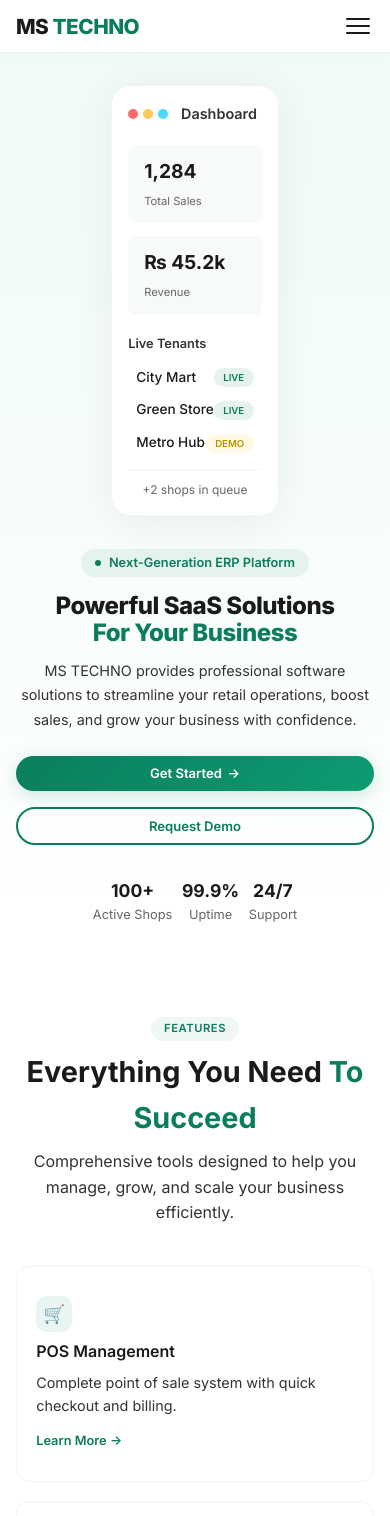
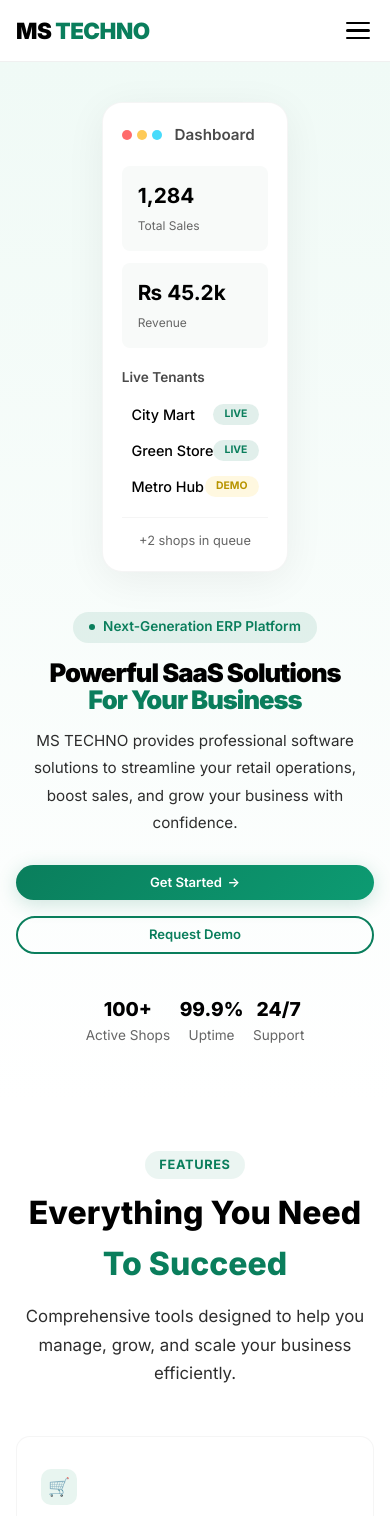
Before and after one commit to muqaddarshaheer/MS---TECHNO, a React (Vite) app in the folder frontend/: page / in a window 390 px wide. Shown: the top 1516 px of the page. Built offline with nearby package versions, Linux system fonts and the light colour scheme; no server answers.

Commit message:
miniumum change

```diff
--- a/frontend/src/pages/Landing.css
+++ b/frontend/src/pages/Landing.css
@@ -1,19 +1,21 @@
 /* ============================================
-   LANDING PAGE - CLEAN & PROFESSIONAL
-   Minimal, Clear, and Readable
+   LANDING PAGE - CRYSTAL CLEAR
+   Everything Visible and Readable
    ============================================ */
 
-/* ===== Fonts ===== */
-@import url('https://fonts.googleapis.com/css2?family=Inter:wght@400;500;600;700;800&display=swap');
+/* ===== Font ===== */
+@import url('https://fonts.googleapis.com/css2?family=Inter:wght@400;500;600;700;800;900&display=swap');
 
 :root {
   --primary: #0a7e5c;
   --primary-dark: #066349;
   --primary-light: #e8f5f0;
   --primary-bg: #f0faf6;
-  --text-dark: #1a1a1a;
-  --text-gray: #333333;
-  --text-light: #666666;
+  --black: #000000;
+  --dark: #1a1a1a;
+  --gray-dark: #2d2d2d;
+  --gray: #4a4a4a;
+  --gray-light: #666666;
   --white: #ffffff;
   --bg-light: #f8faf9;
   --shadow: 0 4px 20px rgba(0, 0, 0, 0.06);
@@ -37,9 +39,10 @@
 body {
   font-family: 'Inter', -apple-system, BlinkMacSystemFont, sans-serif;
   background: var(--white);
-  color: var(--text-dark);
+  color: var(--black);
   line-height: 1.6;
   -webkit-font-smoothing: antialiased;
+  font-size: 16px;
 }
 
 .landing {
@@ -51,30 +54,32 @@
   display: inline-flex;
   align-items: center;
   gap: 0.5rem;
-  padding: 0.65rem 1.5rem;
+  padding: 0.7rem 1.6rem;
   border-radius: 999px;
-  font-weight: 600;
-  font-size: 0.9rem;
+  font-weight: 700;
+  font-size: 0.95rem;
   text-decoration: none;
   transition: var(--transition);
   border: none;
   cursor: pointer;
+  color: var(--white);
 }
 
 .btn-primary {
   background: var(--primary);
-  color: #fff;
+  color: #ffffff;
+  box-shadow: 0 4px 15px rgba(10, 126, 92, 0.25);
 }
 
 .btn-primary:hover {
   background: var(--primary-dark);
   transform: translateY(-2px);
-  box-shadow: 0 6px 25px rgba(10, 126, 92, 0.3);
+  box-shadow: 0 6px 25px rgba(10, 126, 92, 0.35);
 }
 
 .btn-outline {
   background: transparent;
-  color: var(--text-dark);
+  color: var(--black);
   border: 2px solid var(--primary);
 }
 
@@ -84,13 +89,13 @@
 }
 
 .btn-hero {
-  padding: 0.8rem 2rem;
-  font-size: 1rem;
+  padding: 0.9rem 2.2rem;
+  font-size: 1.05rem;
 }
 
 .btn-nav {
-  padding: 0.45rem 1.2rem;
-  font-size: 0.85rem;
+  padding: 0.5rem 1.4rem;
+  font-size: 0.9rem;
 }
 
 .btn-arrow {
@@ -99,12 +104,13 @@
 }
 
 .btn-hero:hover .btn-arrow {
-  transform: translateX(4px);
+  transform: translateX(5px);
 }
 
 .btn-pricing {
   width: 100%;
-  padding: 0.75rem;
+  padding: 0.8rem;
+  font-size: 1rem;
 }
 
 /* ===== Navbar ===== */
@@ -112,24 +118,24 @@
   position: sticky;
   top: 0;
   z-index: 100;
-  background: rgba(255, 255, 255, 0.95);
+  background: rgba(255, 255, 255, 0.98);
   backdrop-filter: blur(12px);
-  border-bottom: 1px solid rgba(0, 0, 0, 0.05);
+  border-bottom: 1px solid rgba(0, 0, 0, 0.06);
 }
 
 .nav-container {
   max-width: 1100px;
   margin: 0 auto;
-  padding: 0.7rem 2rem;
+  padding: 0.8rem 2rem;
   display: flex;
   justify-content: space-between;
   align-items: center;
 }
 
 .nav-logo {
-  font-size: 1.3rem;
-  font-weight: 800;
-  color: var(--text-dark);
+  font-size: 1.4rem;
+  font-weight: 900;
+  color: var(--black);
   text-decoration: none;
   letter-spacing: -0.5px;
 }
@@ -150,8 +156,8 @@
 
 .nav-toggle span {
   width: 24px;
-  height: 2px;
-  background: var(--text-dark);
+  height: 2.5px;
+  background: var(--black);
   border-radius: 2px;
   transition: var(--transition);
 }
@@ -171,16 +177,16 @@
 .nav-menu {
   display: flex;
   align-items: center;
-  gap: 0.5rem;
+  gap: 0.8rem;
 }
 
 .nav-menu a:not(.btn) {
-  color: var(--text-gray);
+  color: var(--gray);
   text-decoration: none;
-  padding: 0.4rem 0.9rem;
+  padding: 0.5rem 1rem;
   border-radius: 8px;
   font-weight: 500;
-  font-size: 0.9rem;
+  font-size: 0.95rem;
   transition: var(--transition);
 }
 
@@ -191,7 +197,7 @@
 
 /* ===== Hero ===== */
 .hero {
-  padding: 4rem 2rem 5rem;
+  padding: 5rem 2rem 6rem;
   background: linear-gradient(180deg, var(--primary-bg) 0%, var(--white) 100%);
 }
 
@@ -200,7 +206,7 @@
   margin: 0 auto;
   display: grid;
   grid-template-columns: 1.1fr 0.9fr;
-  gap: 3rem;
+  gap: 3.5rem;
   align-items: center;
 }
 
@@ -208,11 +214,11 @@
   display: inline-flex;
   align-items: center;
   gap: 0.5rem;
-  background: rgba(10, 126, 92, 0.08);
+  background: rgba(10, 126, 92, 0.1);
   color: var(--primary);
-  padding: 0.25rem 0.9rem;
+  padding: 0.3rem 1rem;
   border-radius: 999px;
-  font-size: 0.8rem;
+  font-size: 0.85rem;
   font-weight: 600;
   margin-bottom: 1rem;
 }
@@ -226,12 +232,12 @@
 }
 
 .hero-title {
-  font-size: clamp(2.2rem, 4vw, 3.5rem);
-  font-weight: 800;
-  color: var(--text-dark);
-  line-height: 1.1;
+  font-size: clamp(2.5rem, 4.5vw, 3.8rem);
+  font-weight: 900;
+  color: var(--black);
+  line-height: 1.08;
   margin-bottom: 0.8rem;
-  letter-spacing: -0.5px;
+  letter-spacing: -1px;
 }
 
 .hero-highlight {
@@ -239,23 +245,23 @@
 }
 
 .hero-description {
-  font-size: 1.05rem;
-  color: var(--text-gray);
-  line-height: 1.7;
-  max-width: 460px;
-  margin-bottom: 1.5rem;
+  font-size: 1.1rem;
+  color: var(--gray-dark);
+  line-height: 1.8;
+  max-width: 480px;
+  margin-bottom: 1.8rem;
 }
 
 .hero-actions {
   display: flex;
   gap: 1rem;
   flex-wrap: wrap;
-  margin-bottom: 2rem;
+  margin-bottom: 2.5rem;
 }
 
 .hero-stats {
   display: flex;
-  gap: 2rem;
+  gap: 2.5rem;
 }
 
 .stat-item {
@@ -264,21 +270,21 @@
 }
 
 .stat-number {
-  font-size: 1.3rem;
-  font-weight: 700;
-  color: var(--text-dark);
+  font-size: 1.5rem;
+  font-weight: 800;
+  color: var(--black);
 }
 
 .stat-label {
-  font-size: 0.8rem;
-  color: var(--text-light);
+  font-size: 0.85rem;
+  color: var(--gray-light);
 }
 
 /* ===== Dashboard Card ===== */
 .dashboard-card {
   background: var(--white);
   border-radius: var(--radius-lg);
-  padding: 1.5rem;
+  padding: 1.8rem;
   box-shadow: 0 8px 40px rgba(0, 0, 0, 0.06);
   border: 1px solid rgba(0, 0, 0, 0.04);
 }
@@ -308,8 +314,8 @@
 
 .dashboard-title {
   font-weight: 600;
-  color: var(--text-gray);
-  font-size: 0.9rem;
+  color: var(--gray);
+  font-size: 0.95rem;
 }
 
 .dashboard-stats {
@@ -321,35 +327,35 @@
 
 .dash-stat {
   background: var(--bg-light);
-  padding: 0.7rem 1rem;
+  padding: 0.8rem 1rem;
   border-radius: 8px;
 }
 
 .dash-stat-number {
   display: block;
-  font-size: 1.2rem;
+  font-size: 1.3rem;
   font-weight: 700;
-  color: var(--text-dark);
+  color: var(--black);
 }
 
 .dash-stat-label {
-  font-size: 0.7rem;
-  color: var(--text-light);
+  font-size: 0.75rem;
+  color: var(--gray-light);
 }
 
 .dash-shops-title {
-  font-size: 0.8rem;
+  font-size: 0.85rem;
   font-weight: 600;
-  color: var(--text-gray);
+  color: var(--gray);
   display: block;
-  margin-bottom: 0.4rem;
+  margin-bottom: 0.5rem;
 }
 
 .dash-shop-item {
   display: flex;
   justify-content: space-between;
   align-items: center;
-  padding: 0.35rem 0.5rem;
+  padding: 0.4rem 0.6rem;
   border-radius: 6px;
   transition: var(--transition);
 }
@@ -360,40 +366,40 @@
 
 .dash-shop-name {
   font-weight: 500;
-  color: var(--text-dark);
-  font-size: 0.85rem;
+  color: var(--black);
+  font-size: 0.9rem;
 }
 
 .dash-shop-status {
-  font-size: 0.6rem;
-  font-weight: 600;
-  padding: 0.1rem 0.6rem;
+  font-size: 0.65rem;
+  font-weight: 700;
+  padding: 0.15rem 0.7rem;
   border-radius: 999px;
   text-transform: uppercase;
 }
 
 .dash-shop-status.live {
-  background: rgba(10, 126, 92, 0.1);
+  background: rgba(10, 126, 92, 0.12);
   color: var(--primary);
 }
 
 .dash-shop-status.demo {
-  background: rgba(255, 193, 7, 0.1);
+  background: rgba(255, 193, 7, 0.12);
   color: #b89400;
 }
 
 .dashboard-footer {
-  margin-top: 0.6rem;
-  padding-top: 0.6rem;
+  margin-top: 0.8rem;
+  padding-top: 0.8rem;
   border-top: 1px solid rgba(0, 0, 0, 0.04);
-  font-size: 0.75rem;
-  color: var(--text-light);
+  font-size: 0.8rem;
+  color: var(--gray-light);
   text-align: center;
 }
 
 /* ===== Sections ===== */
 .section {
-  padding: 4rem 2rem;
+  padding: 5rem 2rem;
 }
 
 .section-container {
@@ -403,28 +409,28 @@
 
 .section-header {
   text-align: center;
-  max-width: 600px;
-  margin: 0 auto 2.5rem;
+  max-width: 650px;
+  margin: 0 auto 3rem;
 }
 
 .section-tag {
   display: inline-block;
-  background: rgba(10, 126, 92, 0.06);
+  background: rgba(10, 126, 92, 0.08);
   color: var(--primary);
-  padding: 0.2rem 0.8rem;
+  padding: 0.25rem 0.9rem;
   border-radius: 999px;
-  font-size: 0.7rem;
-  font-weight: 600;
+  font-size: 0.8rem;
+  font-weight: 700;
   text-transform: uppercase;
   letter-spacing: 0.05em;
   margin-bottom: 0.5rem;
 }
 
 .section-title {
-  font-size: clamp(1.8rem, 2.5vw, 2.4rem);
-  font-weight: 700;
-  color: var(--text-dark);
-  margin-bottom: 0.5rem;
+  font-size: clamp(2rem, 2.8vw, 2.6rem);
+  font-weight: 800;
+  color: var(--black);
+  margin-bottom: 0.8rem;
 }
 
 .section-title span {
@@ -432,16 +438,16 @@
 }
 
 .section-subtitle {
-  color: var(--text-gray);
-  font-size: 1rem;
-  line-height: 1.6;
+  color: var(--gray-dark);
+  font-size: 1.05rem;
+  line-height: 1.7;
 }
 
 .section-footnote {
   text-align: center;
-  color: var(--text-gray);
-  font-size: 0.9rem;
-  margin-top: 1.5rem;
+  color: var(--gray);
+  font-size: 0.95rem;
+  margin-top: 2rem;
 }
 
 .section-footnote a {
@@ -462,12 +468,12 @@
 .features-grid {
   display: grid;
   grid-template-columns: repeat(3, 1fr);
-  gap: 1.2rem;
+  gap: 1.5rem;
 }
 
 .feature-card {
   background: var(--white);
-  padding: 1.8rem 1.2rem;
+  padding: 2rem 1.5rem;
   border-radius: var(--radius);
   border: 1px solid rgba(0, 0, 0, 0.04);
   transition: var(--transition);
@@ -476,39 +482,39 @@
 .feature-card:hover {
   transform: translateY(-4px);
   box-shadow: var(--shadow-hover);
-  border-color: rgba(10, 126, 92, 0.1);
+  border-color: rgba(10, 126, 92, 0.08);
 }
 
 .feature-icon {
-  font-size: 1.8rem;
-  margin-bottom: 0.6rem;
+  font-size: 2rem;
+  margin-bottom: 0.8rem;
   display: inline-block;
 }
 
 .feature-card h3 {
-  font-size: 1rem;
-  font-weight: 600;
-  color: var(--text-dark);
-  margin-bottom: 0.4rem;
+  font-size: 1.05rem;
+  font-weight: 700;
+  color: var(--black);
+  margin-bottom: 0.5rem;
 }
 
 .feature-card p {
-  color: var(--text-gray);
-  font-size: 0.9rem;
-  line-height: 1.6;
-  margin-bottom: 0.6rem;
+  color: var(--gray);
+  font-size: 0.95rem;
+  line-height: 1.7;
+  margin-bottom: 0.8rem;
 }
 
 .feature-tag {
   color: var(--primary);
-  font-size: 0.8rem;
+  font-size: 0.85rem;
   font-weight: 600;
   display: inline-block;
   transition: var(--transition);
 }
 
 .feature-card:hover .feature-tag {
-  transform: translateX(4px);
+  transform: translateX(5px);
 }
 
 /* ===== Benefits ===== */
@@ -519,12 +525,12 @@
 .benefits-grid {
   display: grid;
   grid-template-columns: repeat(4, 1fr);
-  gap: 1.2rem;
+  gap: 1.5rem;
 }
 
 .benefit-card {
   text-align: center;
-  padding: 1.8rem 1.2rem;
+  padding: 2rem 1.5rem;
   background: var(--white);
   border-radius: var(--radius);
   border: 1px solid rgba(0, 0, 0, 0.04);
@@ -537,22 +543,22 @@
 }
 
 .benefit-icon {
-  font-size: 2.2rem;
-  margin-bottom: 0.6rem;
+  font-size: 2.5rem;
+  margin-bottom: 0.8rem;
   display: inline-block;
 }
 
 .benefit-card h3 {
-  font-size: 1rem;
-  font-weight: 600;
-  color: var(--text-dark);
-  margin-bottom: 0.3rem;
+  font-size: 1.05rem;
+  font-weight: 700;
+  color: var(--black);
+  margin-bottom: 0.4rem;
 }
 
 .benefit-card p {
-  color: var(--text-gray);
-  font-size: 0.9rem;
-  line-height: 1.5;
+  color: var(--gray);
+  font-size: 0.95rem;
+  line-height: 1.6;
 }
 
 /* ===== Pricing ===== */
@@ -563,14 +569,14 @@
 .pricing-grid {
   display: grid;
   grid-template-columns: repeat(3, 1fr);
-  gap: 1.2rem;
-  max-width: 820px;
+  gap: 1.5rem;
+  max-width: 850px;
   margin: 0 auto;
 }
 
 .pricing-card {
   background: var(--white);
-  padding: 1.8rem 1.2rem;
+  padding: 2rem 1.5rem;
   border-radius: var(--radius);
   border: 1px solid rgba(0, 0, 0, 0.04);
   text-align: center;
@@ -591,69 +597,70 @@
 
 .pricing-badge {
   position: absolute;
-  top: -0.6rem;
+  top: -0.7rem;
   left: 50%;
   transform: translateX(-50%);
   background: var(--primary);
   color: #fff;
-  font-size: 0.65rem;
+  font-size: 0.7rem;
   font-weight: 700;
-  padding: 0.15rem 1rem;
+  padding: 0.2rem 1.2rem;
   border-radius: 999px;
   text-transform: uppercase;
 }
 
 .pricing-name {
-  font-size: 1.2rem;
-  font-weight: 600;
-  color: var(--text-dark);
-  margin-bottom: 0.2rem;
+  font-size: 1.3rem;
+  font-weight: 700;
+  color: var(--black);
+  margin-bottom: 0.3rem;
 }
 
 .pricing-price {
-  font-size: 2rem;
-  font-weight: 700;
-  color: var(--text-dark);
-  margin: 0.4rem 0;
+  font-size: 2.2rem;
+  font-weight: 800;
+  color: var(--black);
+  margin: 0.5rem 0;
 }
 
 .currency {
-  font-size: 1rem;
-  color: var(--text-gray);
+  font-size: 1.1rem;
+  color: var(--gray);
 }
 
 .period {
-  font-size: 0.85rem;
+  font-size: 0.9rem;
   font-weight: 400;
-  color: var(--text-light);
+  color: var(--gray-light);
 }
 
 .pricing-detail {
-  color: var(--text-gray);
-  font-size: 0.85rem;
-  margin-bottom: 0.8rem;
+  color: var(--gray);
+  font-size: 0.9rem;
+  margin-bottom: 1rem;
 }
 
 .pricing-features {
   list-style: none;
   padding: 0;
-  margin: 0 0 1.2rem;
+  margin: 0 0 1.5rem;
   text-align: left;
   flex: 1;
 }
 
 .pricing-features li {
-  padding: 0.3rem 0;
-  color: var(--text-gray);
-  font-size: 0.85rem;
+  padding: 0.4rem 0;
+  color: var(--gray);
+  font-size: 0.9rem;
   display: flex;
   align-items: center;
-  gap: 0.4rem;
+  gap: 0.5rem;
 }
 
 .check {
   color: var(--primary);
   font-weight: 700;
+  font-size: 1.1rem;
 }
 
 /* ===== About ===== */
@@ -664,21 +671,21 @@
 .about-content {
   display: grid;
   grid-template-columns: 1fr 0.8fr;
-  gap: 2.5rem;
+  gap: 3rem;
   align-items: center;
 }
 
 .about-description {
-  color: var(--text-gray);
-  font-size: 0.95rem;
-  line-height: 1.7;
-  margin-bottom: 0.8rem;
+  color: var(--gray-dark);
+  font-size: 1rem;
+  line-height: 1.8;
+  margin-bottom: 1rem;
 }
 
 .about-stats {
   display: flex;
-  gap: 2rem;
-  margin-top: 1.2rem;
+  gap: 2.5rem;
+  margin-top: 1.5rem;
 }
 
 .about-stat {
@@ -687,64 +694,66 @@
 }
 
 .about-stat-number {
-  font-size: 1.5rem;
-  font-weight: 700;
+  font-size: 1.8rem;
+  font-weight: 800;
   color: var(--primary);
 }
 
 .about-stat-label {
-  font-size: 0.75rem;
-  color: var(--text-light);
+  font-size: 0.85rem;
+  color: var(--gray-light);
 }
 
 .about-card {
   background: var(--white);
-  padding: 2rem;
+  padding: 2.5rem;
   border-radius: var(--radius);
   text-align: center;
   box-shadow: var(--shadow);
+  border: 1px solid rgba(0, 0, 0, 0.04);
 }
 
 .about-card-icon {
-  font-size: 2.5rem;
-  margin-bottom: 0.6rem;
+  font-size: 3rem;
+  margin-bottom: 0.8rem;
 }
 
 .about-card h3 {
-  color: var(--text-dark);
-  font-size: 1.1rem;
-  margin-bottom: 0.2rem;
+  color: var(--black);
+  font-size: 1.2rem;
+  font-weight: 700;
+  margin-bottom: 0.3rem;
 }
 
 .about-card p {
-  color: var(--text-gray);
-  font-size: 0.85rem;
+  color: var(--gray);
+  font-size: 0.9rem;
 }
 
 .about-card-features {
   display: flex;
   flex-direction: column;
-  gap: 0.3rem;
-  margin-top: 0.8rem;
+  gap: 0.4rem;
+  margin-top: 1rem;
 }
 
 .about-card-features span {
-  color: var(--text-gray);
-  font-size: 0.85rem;
-  padding: 0.2rem 0;
-  border-bottom: 1px solid rgba(0, 0, 0, 0.03);
+  color: var(--gray);
+  font-size: 0.9rem;
+  padding: 0.3rem 0;
+  border-bottom: 1px solid rgba(0, 0, 0, 0.04);
 }
 
 /* ===== CTA ===== */
 .cta-section {
-  padding: 3rem 2rem 4rem;
+  padding: 4rem 2rem 5rem;
 }
 
 .cta-container {
   max-width: 1100px;
   margin: 0 auto;
-  padding: 3rem 3rem;
-  background: var(--primary-gradient, var(--primary));
+  padding: 3.5rem 3.5rem;
+  background: var(--primary);
   border-radius: var(--radius-lg);
   display: flex;
   justify-content: space-between;
@@ -754,15 +763,15 @@
 }
 
 .cta-content h2 {
-  color: #fff;
-  font-size: clamp(1.4rem, 2.5vw, 1.8rem);
-  font-weight: 700;
-  margin-bottom: 0.2rem;
+  color: #ffffff;
+  font-size: clamp(1.6rem, 2.8vw, 2.2rem);
+  font-weight: 800;
+  margin-bottom: 0.3rem;
 }
 
 .cta-content p {
   color: rgba(255, 255, 255, 0.85);
-  font-size: 0.9rem;
+  font-size: 1rem;
 }
 
 .cta-actions {
@@ -772,29 +781,32 @@
 }
 
 .btn-cta-primary {
-  background: #fff;
+  background: #ffffff;
   color: var(--primary);
-  padding: 0.8rem 2rem;
+  padding: 0.9rem 2.2rem;
   border-radius: 999px;
   font-weight: 700;
+  font-size: 1rem;
   text-decoration: none;
   display: inline-flex;
   align-items: center;
   gap: 0.5rem;
   transition: var(--transition);
+  box-shadow: 0 4px 20px rgba(0, 0, 0, 0.08);
 }
 
 .btn-cta-primary:hover {
-  transform: translateY(-2px);
+  transform: translateY(-3px);
   box-shadow: 0 8px 30px rgba(0, 0, 0, 0.15);
 }
 
 .btn-cta-outline {
   background: transparent;
-  color: #fff;
-  padding: 0.8rem 2rem;
+  color: #ffffff;
+  padding: 0.9rem 2.2rem;
   border-radius: 999px;
   font-weight: 600;
+  font-size: 1rem;
   text-decoration: none;
   border: 2px solid rgba(255, 255, 255, 0.3);
   transition: var(--transition);
@@ -802,15 +814,15 @@
 
 .btn-cta-outline:hover {
   background: rgba(255, 255, 255, 0.1);
-  border-color: #fff;
-  transform: translateY(-2px);
+  border-color: #ffffff;
+  transform: translateY(-3px);
 }
 
 /* ===== Footer ===== */
 .footer {
-  background: var(--text-dark);
+  background: var(--black);
   color: rgba(255, 255, 255, 0.6);
-  padding: 3rem 2rem 0;
+  padding: 3.5rem 2rem 0;
 }
 
 .footer-container {
@@ -818,14 +830,14 @@
   margin: 0 auto;
   display: grid;
   grid-template-columns: 1fr 2fr;
-  gap: 2.5rem;
-  padding-bottom: 2rem;
+  gap: 3rem;
+  padding-bottom: 2.5rem;
 }
 
 .footer-logo {
-  font-size: 1.3rem;
-  font-weight: 800;
-  color: #fff;
+  font-size: 1.4rem;
+  font-weight: 900;
+  color: #ffffff;
   text-decoration: none;
   display: inline-block;
   margin-bottom: 0.3rem;
@@ -836,49 +848,49 @@
 }
 
 .footer-desc {
-  font-size: 0.85rem;
-  line-height: 1.6;
-  max-width: 280px;
+  font-size: 0.9rem;
+  line-height: 1.7;
+  max-width: 300px;
 }
 
 .footer-links {
   display: grid;
   grid-template-columns: repeat(3, 1fr);
-  gap: 1.5rem;
+  gap: 2rem;
 }
 
 .footer-column h4 {
-  color: #fff;
-  font-size: 0.85rem;
-  font-weight: 600;
-  margin-bottom: 0.6rem;
+  color: #ffffff;
+  font-size: 0.95rem;
+  font-weight: 700;
+  margin-bottom: 0.8rem;
 }
 
 .footer-column a {
   display: block;
   color: rgba(255, 255, 255, 0.5);
   text-decoration: none;
-  font-size: 0.85rem;
-  padding: 0.25rem 0;
+  font-size: 0.9rem;
+  padding: 0.3rem 0;
   transition: var(--transition);
 }
 
 .footer-column a:hover {
-  color: #fff;
-  transform: translateX(4px);
+  color: #ffffff;
+  transform: translateX(5px);
 }
 
 .footer-column p {
   color: rgba(255, 255, 255, 0.5);
-  font-size: 0.85rem;
+  font-size: 0.9rem;
   padding: 0.2rem 0;
 }
 
 .footer-bottom {
-  border-top: 1px solid rgba(255, 255, 255, 0.05);
-  padding: 1.2rem 0;
+  border-top: 1px solid rgba(255, 255, 255, 0.06);
+  padding: 1.5rem 0;
   text-align: center;
-  font-size: 0.75rem;
+  font-size: 0.85rem;
   color: rgba(255, 255, 255, 0.3);
 }
 
@@ -889,7 +901,7 @@
 @media (max-width: 1024px) {
   .hero-container {
     grid-template-columns: 1fr;
-    gap: 2rem;
+    gap: 2.5rem;
   }
 
   .hero-content {
@@ -911,7 +923,7 @@
   }
 
   .hero-visual {
-    max-width: 400px;
+    max-width: 420px;
     margin: 0 auto;
   }
 
@@ -925,12 +937,16 @@
 
   .pricing-grid {
     grid-template-columns: 1fr;
-    max-width: 380px;
+    max-width: 400px;
+  }
+
+  .pricing-featured {
+    transform: none;
   }
 
   .about-content {
     grid-template-columns: 1fr;
-    gap: 1.5rem;
+    gap: 2rem;
   }
 
   .about-text {
@@ -943,13 +959,13 @@
 
   .footer-container {
     grid-template-columns: 1fr;
-    gap: 1.5rem;
+    gap: 2rem;
   }
 
   .cta-container {
     flex-direction: column;
     text-align: center;
-    padding: 2rem 1.5rem;
+    padding: 2.5rem 2rem;
   }
 
   .cta-actions {
@@ -966,7 +982,7 @@
     display: none;
     flex-direction: column;
     gap: 0.3rem;
-    padding: 0.8rem 0;
+    padding: 1rem 0;
     width: 100%;
   }
 
@@ -976,15 +992,15 @@
 
   .nav-container {
     flex-wrap: wrap;
-    padding: 0.6rem 1rem;
+    padding: 0.8rem 1rem;
   }
 
   .hero {
-    padding: 2rem 1rem 3rem;
+    padding: 2.5rem 1rem 3.5rem;
   }
 
   .hero-title {
-    font-size: 1.8rem;
+    font-size: 2rem;
   }
 
   .hero-actions {
@@ -999,28 +1015,28 @@
   }
 
   .hero-stats {
-    gap: 1.2rem;
+    gap: 1.5rem;
   }
 
   .features-grid {
+    grid-template-columns: 1fr;
+    max-width: 450px;
+    margin: 0 auto;
+  }
+
+  .benefits-grid {
     grid-template-columns: 1fr;
     max-width: 400px;
     margin: 0 auto;
   }
 
-  .benefits-grid {
-    grid-template-columns: 1fr;
-    max-width: 350px;
-    margin: 0 auto;
-  }
-
   .section {
-    padding: 2.5rem 1rem;
+    padding: 3rem 1rem;
   }
 
   .footer-links {
     grid-template-columns: 1fr;
-    gap: 1rem;
+    gap: 1.5rem;
   }
 
   .dashboard-stats {
@@ -1029,34 +1045,34 @@
 
   .about-stats {
     flex-direction: column;
-    gap: 0.5rem;
+    gap: 1rem;
     align-items: center;
   }
 
   .cta-section {
-    padding: 1.5rem 1rem 2.5rem;
+    padding: 2rem 1rem 3.5rem;
   }
 
   .cta-container {
-    padding: 1.8rem 1.2rem;
+    padding: 2rem 1.5rem;
   }
 }
 
 @media (max-width: 480px) {
   .hero-title {
-    font-size: 1.5rem;
+    font-size: 1.6rem;
   }
 
   .hero-description {
-    font-size: 0.9rem;
+    font-size: 0.95rem;
   }
 
   .stat-number {
-    font-size: 1.1rem;
+    font-size: 1.2rem;
   }
 
   .pricing-price {
-    font-size: 1.6rem;
+    font-size: 1.8rem;
   }
 
   .cta-actions {
@@ -1070,6 +1086,29 @@
   }
 
   .dashboard-card {
-    padding: 1rem;
+    padding: 1.2rem;
+  }
+
+  .footer {
+    padding: 2rem 1rem 0;
+  }
+
+  .footer-desc {
+    max-width: 100%;
   }
 }
+
+/* ============================================
+   REDUCED MOTION
+   ============================================ */
+@media (prefers-reduced-motion: reduce) {
+  * {
+    animation-duration: 0.01ms !important;
+    animation-iteration-count: 1 !important;
+    transition-duration: 0.01ms !important;
+  }
+
+  html {
+    scroll-behavior: auto;
+  }
+}
```
